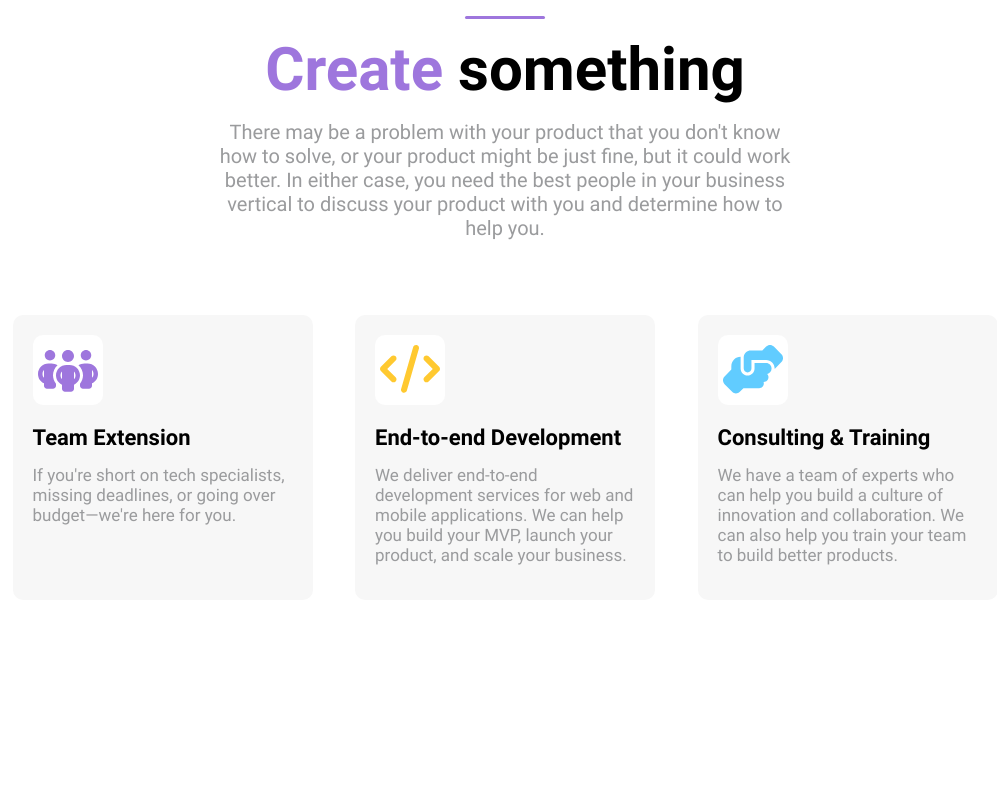
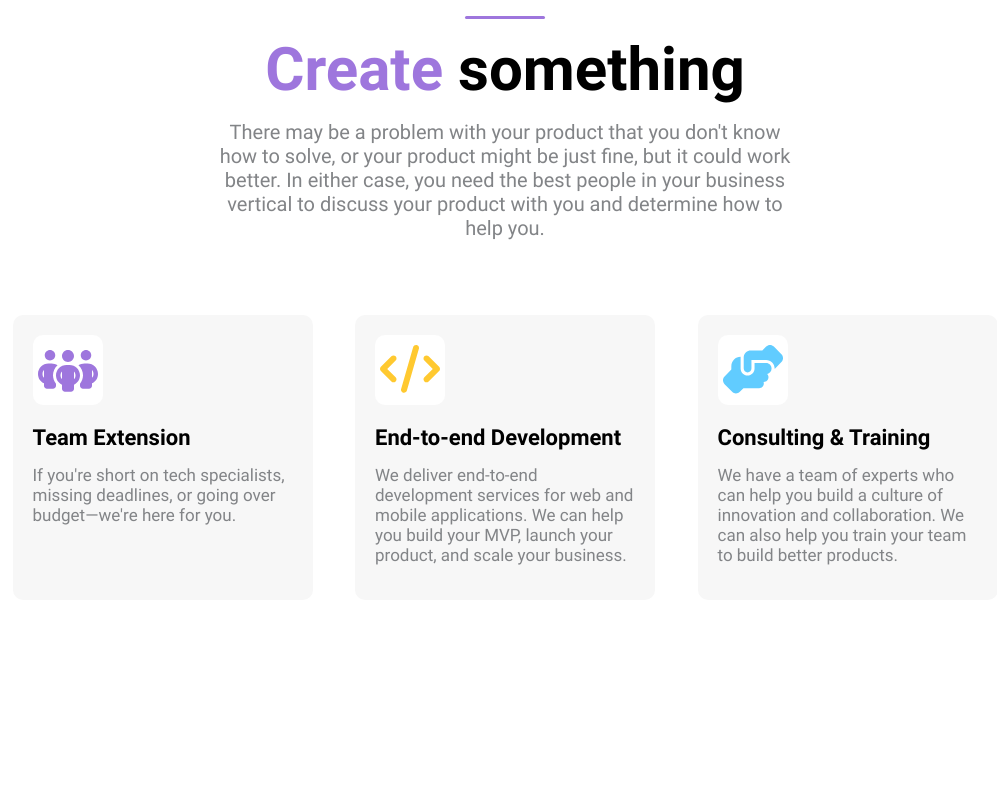
Before and after one commit to teamspiel/teamspiel-website, a React (Create React App) app: page / in a window 1280 px wide. Shown: the part 1264-2060 px from the top of the page, without its empty margins (135-1132 px from the left). Built offline with nearby package versions, Linux system fonts and the light colour scheme.

Commit message:
feat: Use a slighly darker medium-grey

```diff
--- a/src/css/Abstracts/variables.css
+++ b/src/css/Abstracts/variables.css
@@ -12,9 +12,9 @@
 
   --color-dark: #000;
   --color-light: #fff;
-  --color-primary: #3C2C5B;
+  --color-primary: #3c2c5b;
   --color-secondary: #9e76dd;
   --color-secondary-transparent: rgba(158, 118, 221, 0.7);
-  --color-medium-grey: #9A9B9D;
-  --color-light-grey: #F7F7F7;
+  --color-medium-grey: #828487;
+  --color-light-grey: #f7f7f7;
 }
```
